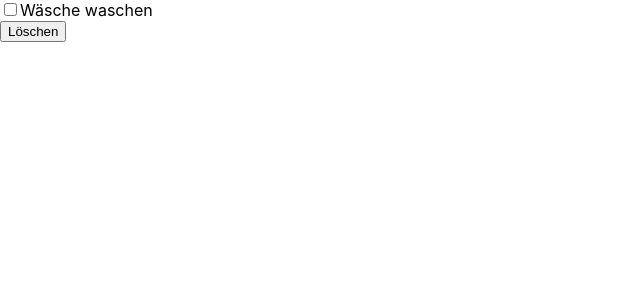
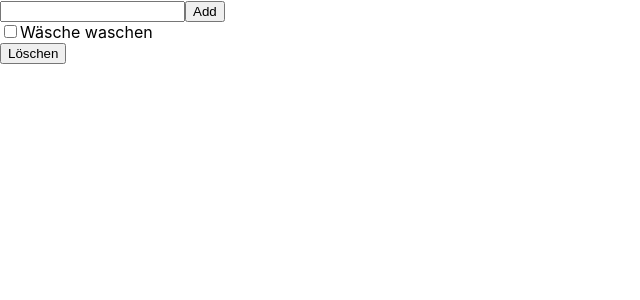
Before and after one commit to leavethetrain/TodoApp, a React (Create React App) app: page / in a window 1280 px wide. Shown: the top 300 px of the page, without its empty margins (0-640 px from the left). Built offline with nearby package versions, Linux system fonts and the light colour scheme.

Commit message:
add buttons

```diff
--- a/src/components/button/Button.jsx
+++ b/src/components/button/Button.jsx
@@ -1,5 +1,5 @@
-function Button() {
-  return <button>Löschen</button>;
+function Button({ buttonValue }) {
+  return <button>{buttonValue}</button>;
 }
 
 export default Button;
--- a/src/components/checkbox/Checkbox.jsx
+++ b/src/components/checkbox/Checkbox.jsx
@@ -12,7 +12,7 @@
         checked={todoItem.done}
         onChange={handleCheckboxEvent}
       ></input>
-      <label for={todoItem.id}>{todoItem.content}</label>
+      <label htmlFor={todoItem.id}>{todoItem.content}</label>
     </div>
   );
 }
--- /dev/null
+++ b/src/components/input/Input.jsx
@@ -0,0 +1,5 @@
+function Input({}) {
+  return <input type="text" />;
+}
+
+export default Input;
--- a/src/views/todo/components/Todo.jsx
+++ b/src/views/todo/components/Todo.jsx
@@ -1,3 +1,4 @@
+import TodoHeader from "./todoheader/TodoHeader";
 import TodoItem from "./todoitem/TodoItem";
 import { useState } from "react";
 
@@ -13,8 +14,13 @@
   }
   return (
     <>
+      <TodoHeader />
       {todos.map((todo) => (
-        <TodoItem todoItem={todo} handleCheckbox={handleCheckbox} />
+        <TodoItem
+          key={todo.id}
+          todoItem={todo}
+          handleCheckbox={handleCheckbox}
+        />
       ))}
     </>
   );
--- /dev/null
+++ b/src/views/todo/components/todobody/TodoBody.jsx
@@ -0,0 +1,5 @@
+function TodoBody() {
+  return <div>TodoBodyHallo</div>;
+}
+
+export default TodoBody;
--- /dev/null
+++ b/src/views/todo/components/todoheader/TodoHeader.jsx
@@ -0,0 +1,12 @@
+import Input from "../../../../components/input/Input";
+import Button from "../../../../components/button/Button";
+function TodoHeader() {
+  return (
+    <div>
+      <Input />
+      <Button buttonValue={"Add"} />
+    </div>
+  );
+}
+
+export default TodoHeader;
--- a/src/views/todo/components/todoitem/TodoItem.jsx
+++ b/src/views/todo/components/todoitem/TodoItem.jsx
@@ -5,7 +5,7 @@
   return (
     <div>
       <Checkbox todoItem={todoItem} handleCheckbox={handleCheckbox} />
-      <Button />
+      <Button buttonValue={"Löschen"} />
     </div>
   );
 }
```
Also changed, not shown: package.json (+9 -1 lines), 1 other file (tests, documents, lock files or other folders).
